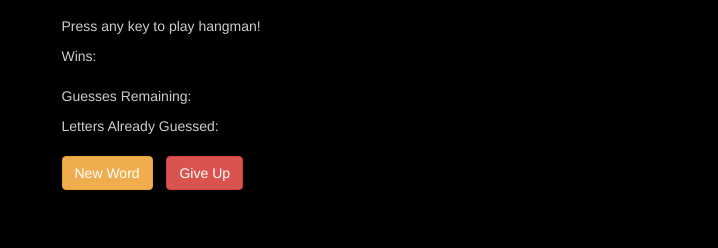
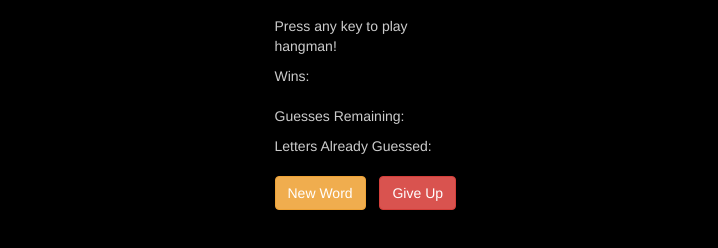
Before and after one commit to frankwichw/Hangman-Game, a plain HTML site: page index.html in a window 1280 px wide. Shown: the part 204-452 px from the top of the page, without its empty margins (281-999 px from the left). Drawn offline with nearby package versions, Linux system fonts and the light colour scheme; a web font is replaced by a local one.

Commit message:
Readme updated

```diff
--- a/assets/css/style.css
+++ b/assets/css/style.css
@@ -3,8 +3,7 @@ body {
 	color: #ccc;
 }
 
-#headerImage
-{
+#headerImage {
 	background-image: url(../images/itmom.PNG);
 	background-repeat: no-repeat;
 	background-position: center center;
@@ -38,3 +37,8 @@ h3 {
 	margin: auto;
 	margin-top: 80px;
 }
+
+#gameContainer {
+	width: 199px;
+	margin: auto;
+}
--- a/assets/javascript/game.js
+++ b/assets/javascript/game.js
@@ -18,6 +18,7 @@ var wordComputerChooses = wordChoices[Math.floor(Math.random() * wordChoices.len
 var underscores = [];
 for(var i = 0; i < wordComputerChooses.length; i++){
     	underscores.push("_");
+
     };
 
 
@@ -26,7 +27,10 @@ document.onkeyup = function(event) {
 	/* basic set up */
 	var userGuess = String.fromCharCode(event.keyCode).toLowerCase();
 
-    underscores.join(" ");
+    /*
+    underscores = underscores.join(' ');
+    worcComputerChooses = wordComputerChooses.join(' ');
+    */
 
     var userGuess = event.key;
 
@@ -62,7 +66,7 @@ document.onkeyup = function(event) {
     	};
     };
 
-    if (underscores.join('') == wordComputerChooses.join('') && numGuesses > 1){
+    if (underscores.join(' ') == wordComputerChooses.join(' ') && numGuesses > 1){
     	winning();
     } else if (numGuesses < 1){
     	alert("You lose! :(");
--- a/index.html
+++ b/index.html
@@ -31,6 +31,8 @@
 	</div>
 		<div class='col-md-6 col-sm-12 col-xs-12 col-lg-6' id='mainContent'>
 
+			<div id='gameContainer'>
+
 				<p>Press any key to play hangman!</p>
 
 				<p>Wins: <span id='winNumber'></span></p>
@@ -44,6 +46,8 @@
 				<p><span id='lettersGuessed'></span></p>
 				<button class='btn-warning btn' onclick='losing()'>New Word</button>
 				<button class='btn-danger btn' onclick='giveUp()'>Give Up</button>
+
+			</div>
 		</div>
 </div>
 
```
Also changed, not shown: 1 other file. Lines whose indentation alone changed are shown as unchanged.
